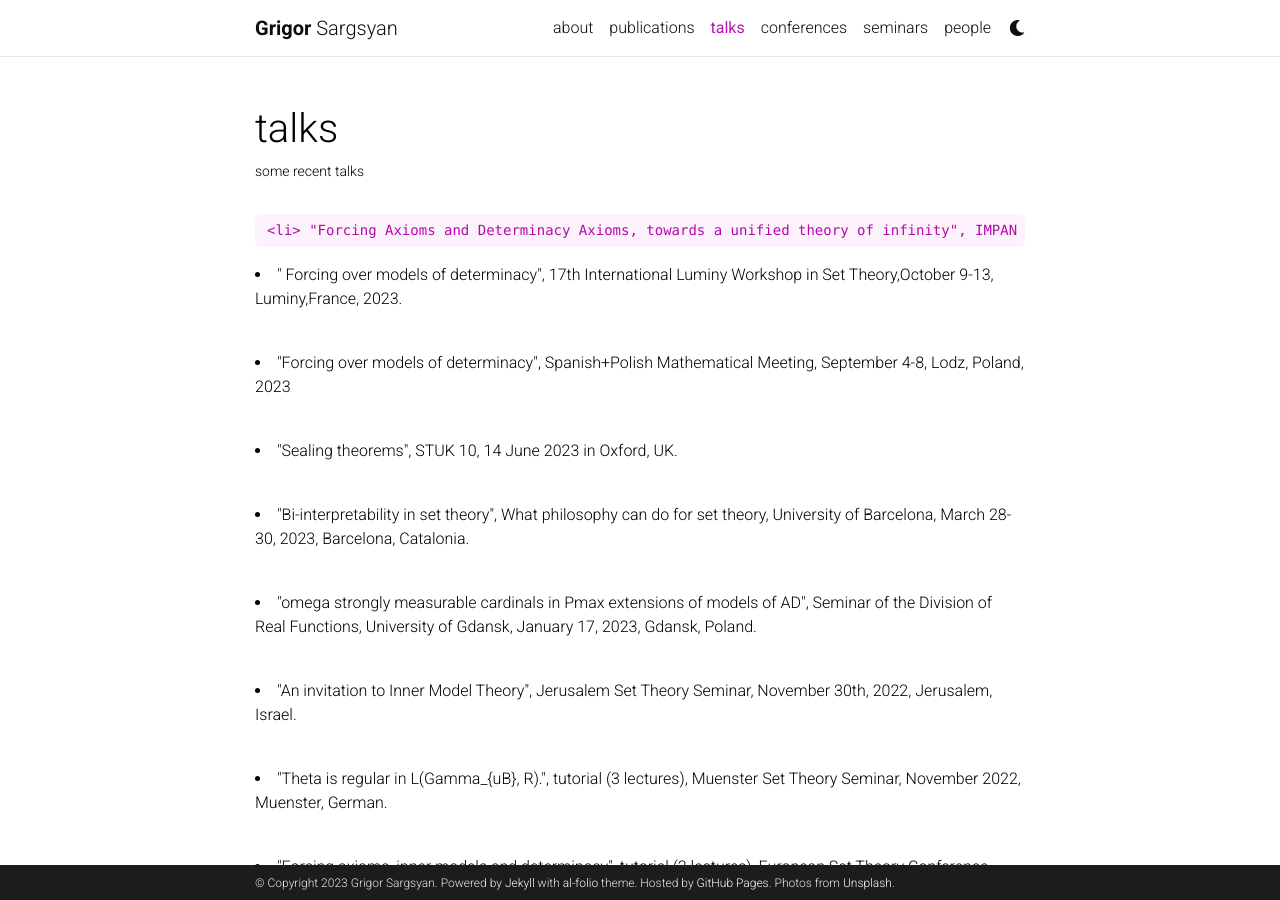
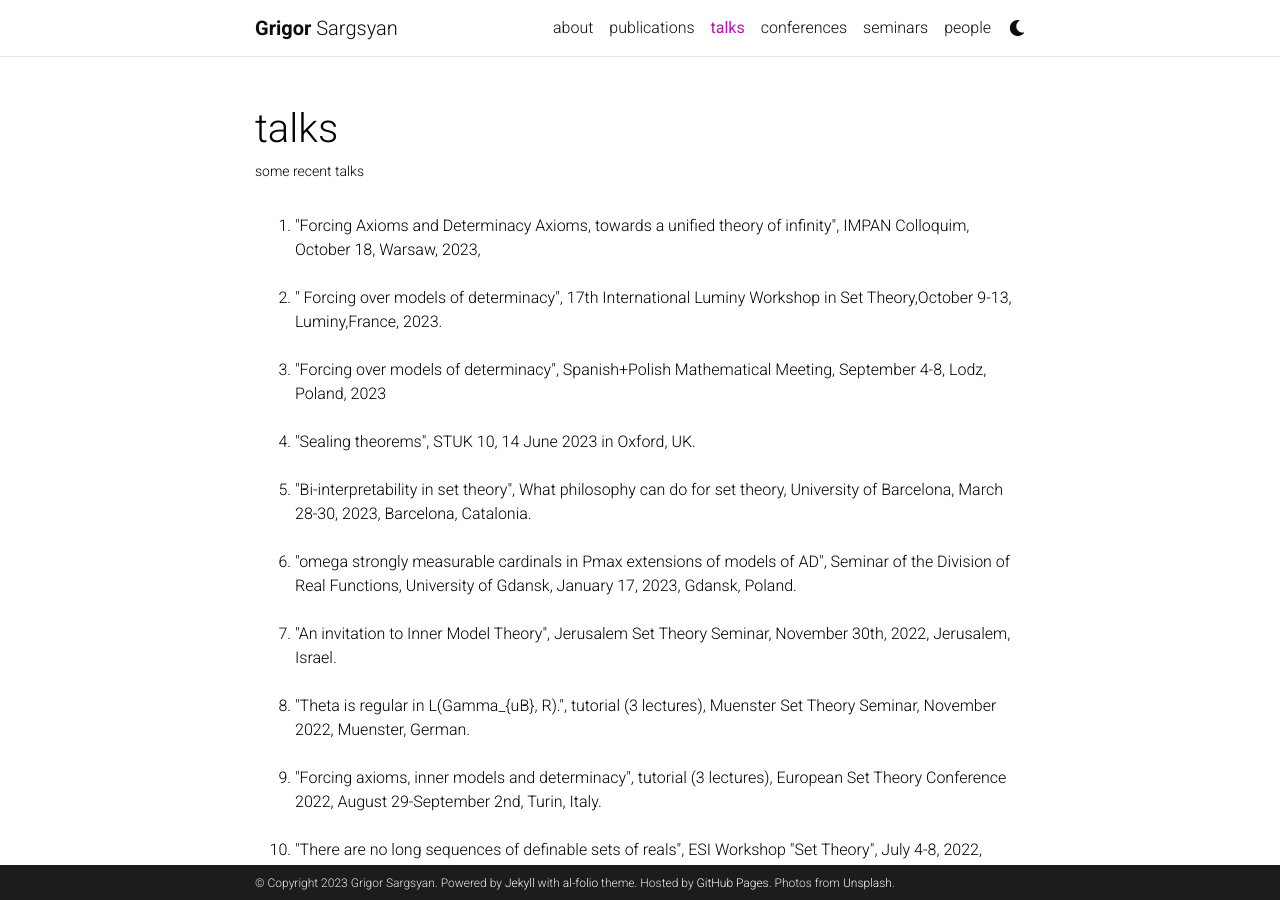
Before and after one commit to grigorsarg/grigorsarg.github.io, a Jekyll site: the page built from _pages/Talks.md, in a window 1280 px wide and 900 px high. Built offline with Jekyll 4.4.1, drawn with Linux system fonts in a browser that asks for light colours; comment, search, counter and statistics services are not loaded; a style sheet for code colours, icons or effects is not loaded.

Commit message:
Update Talks.md

```diff
--- a/_pages/Talks.md
+++ b/_pages/Talks.md
@@ -8,7 +8,7 @@ nav_order: 2
 ---
 
 
-
+  <ol>
     <li> "Forcing Axioms and Determinacy Axioms, towards a unified theory of infinity", IMPAN Colloquim, October 18, Warsaw, 2023, </li><br>
    <li> " Forcing over models of determinacy", 17th International Luminy Workshop in Set Theory,October 9-13, Luminy,France, 2023.</li><br>
   <li> "Forcing over models of determinacy", Spanish+Polish Mathematical Meeting, September 4-8, Lodz, Poland, 2023</li><br>
@@ -27,4 +27,4 @@ nav_order: 2
 <li>"The exact strength of Sealing." Wroclow Set Theory Seminar, March 9th 2021, University of Wroclow.</li><br>
 <li>"The exact strength of Sealing." Helsinki Logic Seminar, March 3rd 2021, University of Helsinki.</li><br>
 <li>"Forcing failures of square at omega_3 over models of determinacy, and the convergence of Kc constructions." Helsinki Logic Seminar, February 2nd 2021, University of Helsinki.</li><br>
-<li>" Determinacy, forcing axioms and inner models.." Muenster Set Theory Seminar, 4 talks, November 4th, 11th, 18th and 26th of 2020, University of Muenster.</li><br>
+<li>" Determinacy, forcing axioms and inner models.." Muenster Set Theory Seminar, 4 talks, November 4th, 11th, 18th and 26th of 2020, University of Muenster.</li></ol>
```
